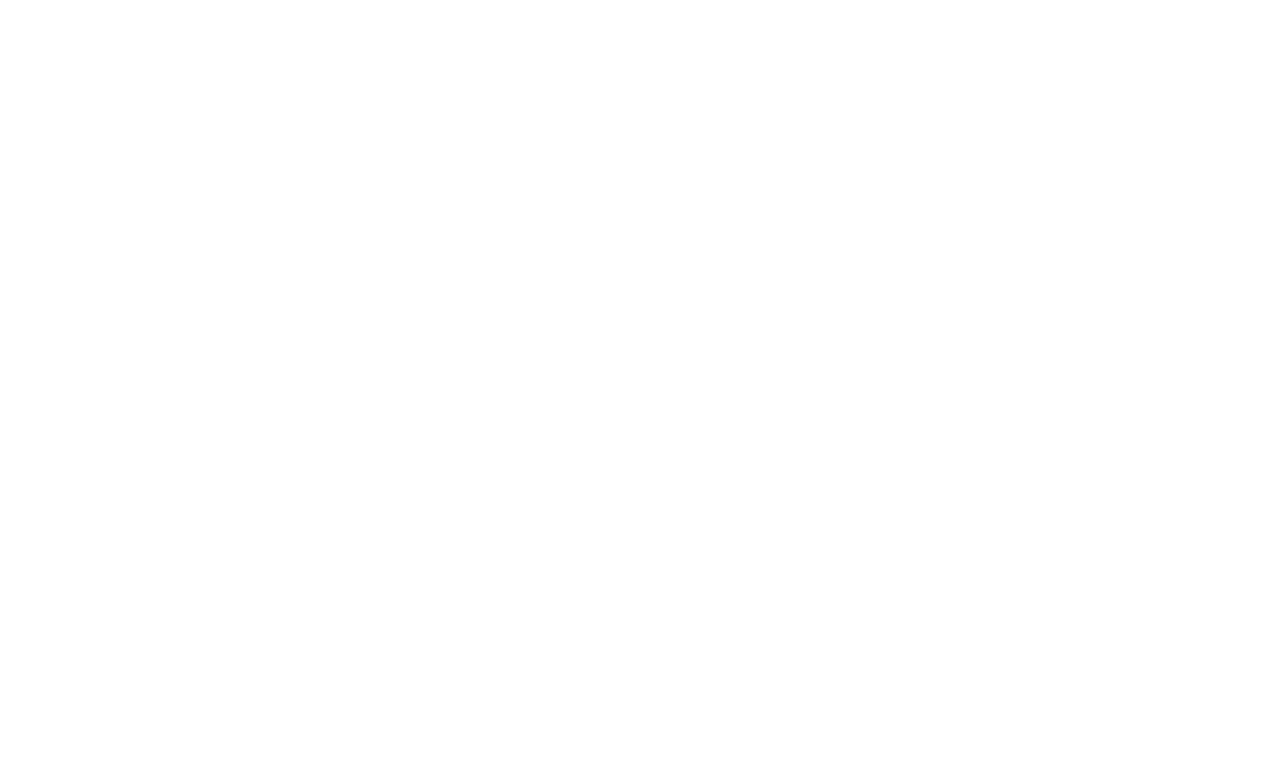
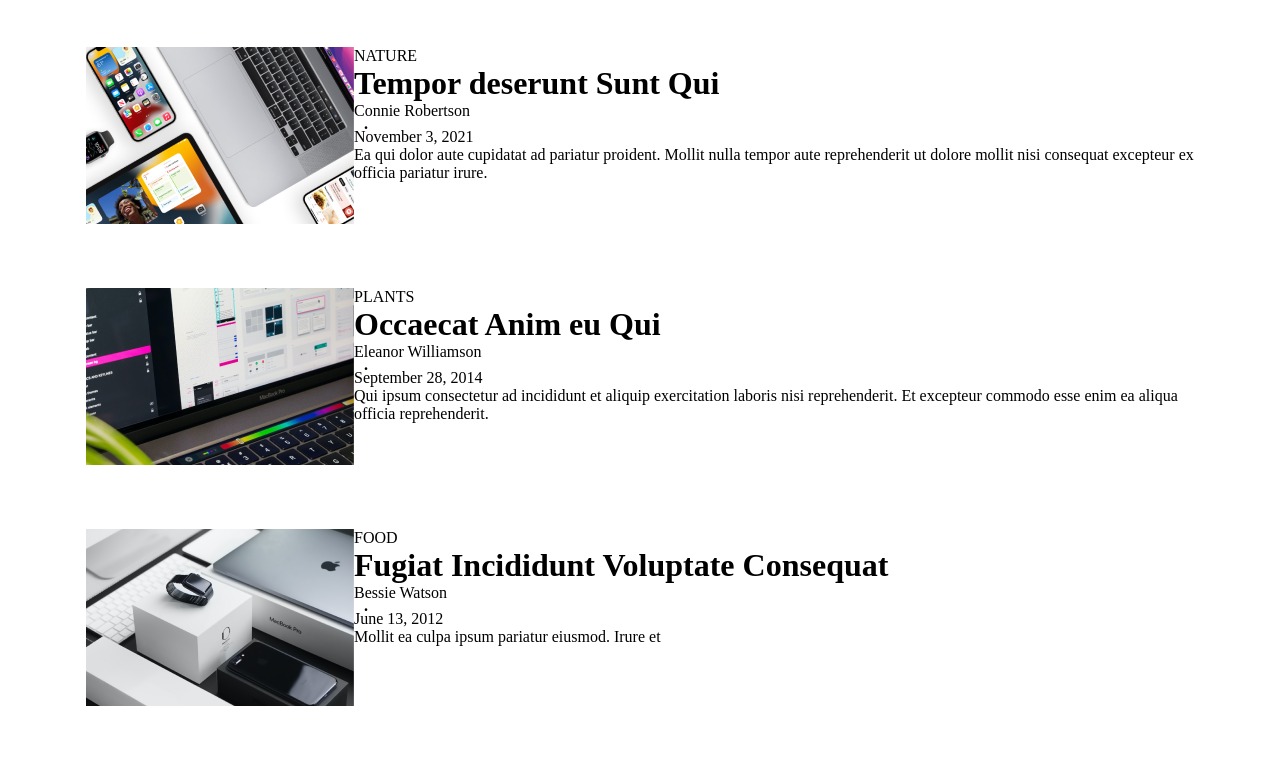
Before and after one commit to CuongXuanLe/TechnologyWeb, a React (Create React App) app in the folder client/: page / in a window 1280 px wide. Shown: the part 1640-2408 px from the top of the page. Before the commit the page ends 1587 px from the top, so only its background shows below. Built offline with nearby package versions, Linux system fonts and the light colour scheme.

Commit message:
add article and data

```diff
--- /dev/null
+++ b/client/src/Components/Home/HomeArticle/Article/Article.css
@@ -0,0 +1,5 @@
+.Article__items{
+    display: flex;
+    flex-direction: row;
+    margin-bottom: 60px;
+}
--- /dev/null
+++ b/client/src/Components/Home/HomeArticle/Article/Article.jsx
@@ -0,0 +1,35 @@
+import React from 'react'
+import './Article.css'
+
+const Article = ({image,
+    tittle,
+    header,
+    userName,
+    date,
+    content}) => {
+  return (
+    <div className='Article__items'>
+      <div className="article__img">
+          <img src={image} alt="Article"/>
+      </div>
+      <div className="article__body">
+          <div className="article__tittle">
+              <p>{tittle}</p>
+          </div>
+          <div className="article__header">
+              <h1>{header}</h1>
+          </div>
+          <div className="article__info">
+              <p>{userName}</p>
+              <p className='dot'>.</p>
+              <p>{date}</p>
+          </div>
+          <div className="article__content">
+              <p>{content}</p>
+          </div>
+      </div>
+    </div>
+  )
+}
+
+export default Article
--- /dev/null
+++ b/client/src/Components/Home/HomeArticle/HomeArticle.css
@@ -0,0 +1,6 @@
+.blog__article{
+    position: relative;
+    display: flex;
+    flex-direction: row;
+    margin: 100px 86px;
+}
--- /dev/null
+++ b/client/src/Components/Home/HomeArticle/HomeArticle.jsx
@@ -0,0 +1,25 @@
+import React from 'react';
+import './HomeArticle.css';
+import data from '../../../constants/data';
+import Article from './Article/Article';
+
+
+const HomeArticle = () => {
+  return (
+    <div className='blog__article'>
+      <div className="article__list">
+          {data.article.map((article) =>(
+            <Article
+            image={article.image}
+            tittle={article.tittle}
+            header={article.header}
+            userName={article.userName}
+            date={article.date}
+            content={article.content}/>
+          ))}
+      </div>
+    </div>
+  )
+}
+
+export default HomeArticle
--- a/client/src/Components/Home/HomeContent/HomeContent.jsx
+++ b/client/src/Components/Home/HomeContent/HomeContent.jsx
@@ -1,6 +1,5 @@
 import React from 'react'
 import './HomeContent.css'
-import images from '../../../constants/images';
 
 const HomeContent = () => {
   return (
--- a/client/src/Components/index.js
+++ b/client/src/Components/index.js
@@ -3,10 +3,14 @@
 //Home
 import HomeHeader from './Home/HomeHeader/HomeHeader.jsx';
 import HomeContent from "./Home/HomeContent/HomeContent";
+import Article from "./Home/HomeArticle/Article/Article";
+import HomeArticle from "./Home/HomeArticle/HomeArticle";
 
 
 export{
     NavBar,
     HomeHeader,
-    HomeContent
+    HomeContent,
+    Article,
+    HomeArticle
 }
--- /dev/null
+++ b/client/src/constants/data.js
@@ -0,0 +1,40 @@
+import images from './images'
+
+const article = [
+    {
+        image: images.footer_1,
+        tittle: 'NATURE',
+        header: 'Tempor deserunt Sunt Qui',
+        userName: 'Connie Robertson',
+        date: 'November 3, 2021',
+        content: 'Ea qui dolor aute cupidatat ad pariatur proident. Mollit nulla tempor aute reprehenderit ut dolore mollit nisi consequat excepteur ex officia pariatur irure.'
+    },
+    {
+        image: images.footer_2,
+        tittle: 'PLANTS',
+        header: 'Occaecat Anim eu Qui',
+        userName: 'Eleanor Williamson',
+        date: 'September 28, 2014',
+        content: 'Qui ipsum consectetur ad incididunt et aliquip exercitation laboris nisi reprehenderit. Et excepteur commodo esse enim ea aliqua officia reprehenderit.'
+    },
+    {
+        image: images.footer_3,
+        tittle: 'FOOD',
+        header: 'Fugiat Incididunt Voluptate Consequat',
+        userName: 'Bessie Watson',
+        date: 'June 13, 2012',
+        content: 'Mollit ea culpa ipsum pariatur eiusmod. Irure et'
+    },
+    {
+        image: images.footer_4,
+        tittle: 'COLORFUL',
+        header: 'Occaecat Anim eu Qui',
+        userName: 'Ted Simmmons',
+        date: 'June 21, 2015',
+        content: 'Amet ipsum occaecat aliqua aute nisi laboris nostrud culpa est do. Aliqua esse velit in excepteur esse qui voluptate laboris adipisicing qui irure elit amet excepteur.'
+    },
+]
+
+export default{
+    article,
+}
--- a/client/src/pages/Home/Home.jsx
+++ b/client/src/pages/Home/Home.jsx
@@ -1,11 +1,12 @@
 import React from 'react'
-import { HomeContent, HomeHeader } from '../../components'
+import { HomeArticle, HomeContent, HomeHeader } from '../../components'
 
 const Home = () => {
   return (
     <div className="blog__header">
       <HomeHeader/>
       <HomeContent/>
+      <HomeArticle/>
     </div>
   )
 }
```
Also changed, not shown: client/src/constants/index.js (added, +7 -0 lines).
